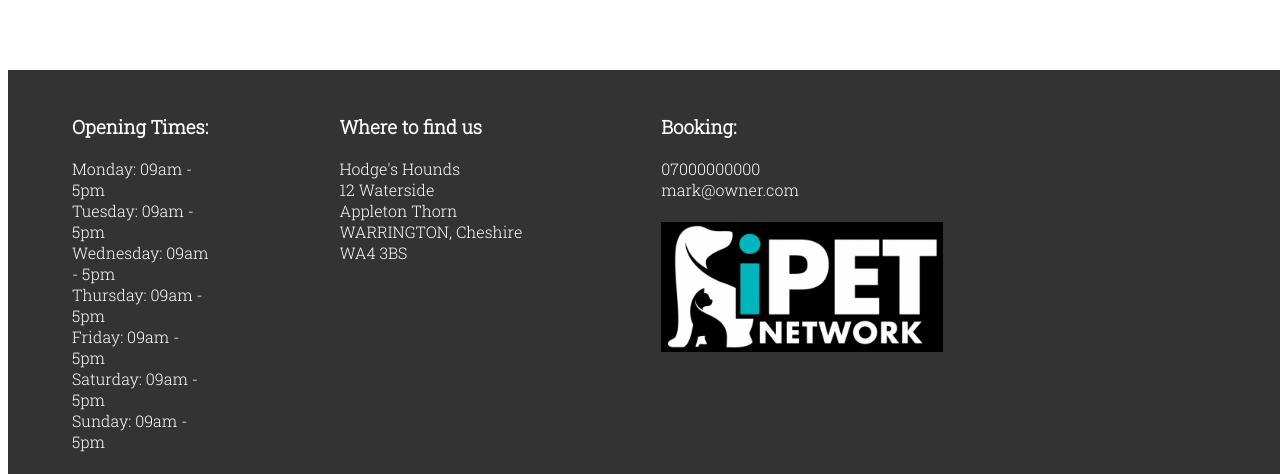
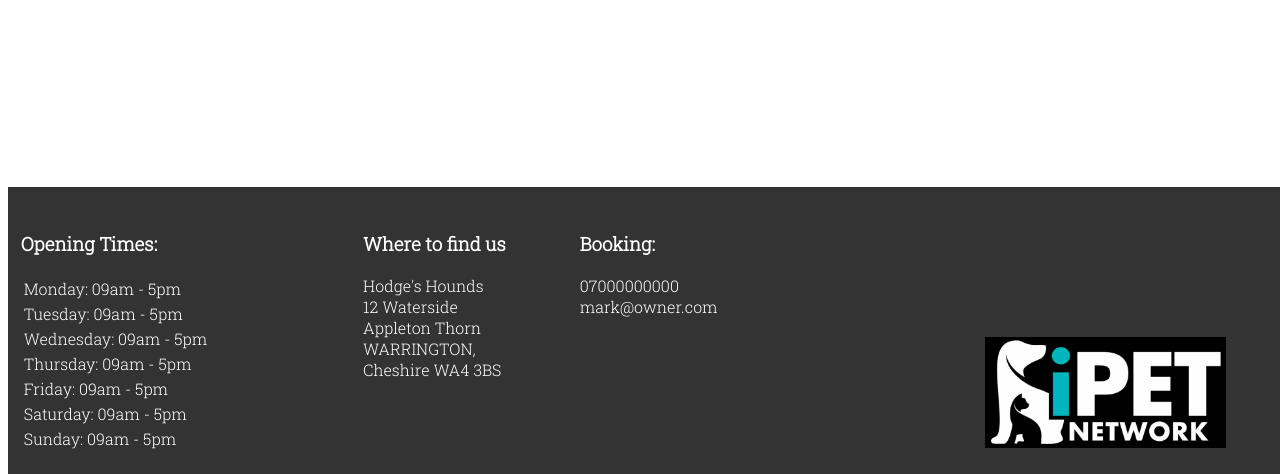
Before and after one commit to ClaireAdele/HodgesHounds, a React (Create React App) app: page /contact in a window 1280 px wide. Shown: the part 659-1133 px from the top of the page. Built offline with nearby package versions, Linux system fonts and the light colour scheme; no server answers; a web font is replaced by a local one.

Commit message:
fixed deletion button + some styling issues

```diff
--- a/src/App.css
+++ b/src/App.css
@@ -22,11 +22,11 @@ h3 {
 }
 
 text {
-    font-family: "Roboto Slab"
+    font-family: "Roboto Slab";
 }
 
 p {
-    font-family: "Roboto Slab"
+    font-family: "Roboto Slab";
 }
 
 
@@ -72,7 +72,7 @@ a:hover {
     font-size: medium;
     display: flex;
     flex-direction: row;
-    justify-content: flex-start;
+    justify-content: flex-end;
     bottom: 0;
     left: 0;
     width: 100%;
@@ -83,13 +83,25 @@ a:hover {
 }
 
 .bottom-info {
-    margin: 2% 5% 2% 5%;
+    margin: 2% 3% 2% 1%;
     display: flex;
     flex-direction: column;
-    justify-content: flex-start;
+    padding: 0 0 0 0;
 }
 
 #iPet {
     margin-top: 4%;
     max-width: 50%;
+    margin-left: 45%;
 }
+
+#opening-times {
+    table-layout: fixed;
+    width: 35%;
+    font-family: "Roboto Slab";
+}
+
+#img-link {
+    display: flex;
+    flex-direction: column-reverse;
+}
--- a/src/BottomInfo.js
+++ b/src/BottomInfo.js
@@ -4,16 +4,18 @@ import ipetNetwork from "./Images/img_6096.png";
 export default function BottomInfo() {
     return (
         <div id="bottom-container">
-            <div class="bottom-info">
 
+<div class="bottom-info" id="opening-times">
             <h3> Opening Times:</h3>
-                <text>Monday: 09am - 5pm</text>
-                <text>Tuesday: 09am - 5pm</text>
-                <text>Wednesday: 09am - 5pm</text>
-                <text>Thursday: 09am - 5pm</text>
-                <text>Friday: 09am - 5pm</text>
-                <text>Saturday: 09am - 5pm</text>
-                <text>Sunday: 09am - 5pm</text>
+            <table>
+                <tr><td>Monday: 09am - 5pm</td></tr>
+                <tr><td>Tuesday: 09am - 5pm</td></tr>
+                <tr><td>Wednesday: 09am - 5pm</td></tr>
+                <tr><td>Thursday: 09am - 5pm</td></tr>
+                <tr><td>Friday: 09am - 5pm</td></tr>
+                <tr><td>Saturday: 09am - 5pm</td></tr>
+                <tr><td>Sunday: 09am - 5pm</td></tr>
+            </table>
             </div>
 
             <div class="bottom-info">
@@ -28,9 +30,11 @@ export default function BottomInfo() {
             <h3>Booking:</h3>
             <text>07000000000</text>
             <text>mark@owner.com</text>
+            </div>
+
+            <div class="bottom-info" id="img-link">
             <a href="https://www.ipetnetwork.co.uk/quality-assurance/policies-and-procedures/"><img src={ipetNetwork} id="iPet"></img></a>
             </div>
-
         </div>
     )
 }
--- a/src/components/Login/Login.css
+++ b/src/components/Login/Login.css
@@ -1,3 +1,3 @@
-#login-container {
+.login-container {
     margin-bottom: 50%;
 }
--- a/src/components/Login/LoginOwner.js
+++ b/src/components/Login/LoginOwner.js
@@ -44,11 +44,11 @@ export default class LoginOwner extends Component {
         console.log(this.state.mark)
         return (
             this.state.mark ?
-            <div id="login-container">
+            <div class="login-container">
                 <button onClick={this.handleLogout}>Sign-Out</button>
             </div>
             :
-            <div id="login-container">
+            <div class="login-container">
                 <form>
                 <input type="text" placeholder="email" onChange={this.handleChangeEmail}/>
                 <input type="text" placeholder="password" onChange={this.handleChangePassword}/>
--- a/src/components/PricingServices/DeleteService.js
+++ b/src/components/PricingServices/DeleteService.js
@@ -3,15 +3,14 @@ import { firestore } from "../../Util-Functions/config";
 
 export default function DeleteService(props) {
 
-    const service = props.props.service;
-    const arrayServices = props.props.arrayServices;
+    const service = props.service;
+    const arrayServices = props.arrayServices;
     const indexService = arrayServices.indexOf(service)
 
     const handleDelete = (event) => {
         event.preventDefault();
-        const dbRef = firestore.collection("services").doc("services-pricing");
         arrayServices.splice(indexService, 1);
-        dbRef.update({services : arrayServices});
+        props.deleteService(arrayServices);
     }
 
     return (
--- a/src/components/PricingServices/PricingServices.css
+++ b/src/components/PricingServices/PricingServices.css
@@ -1,6 +1,7 @@
 #pricingServices-container {
     display: flex;
     flex-direction: column;
+    align-items: center;
     margin-bottom: 40%;
 }
 
@@ -19,3 +20,10 @@
     flex-direction: column;
     align-items: center;
 }
+
+.prices-table {
+    font-family: "Roboto Slab";
+    table-layout: fixed;
+    width: 70%;
+    margin-left: auto;
+}
--- a/src/components/PricingServices/PricingServices.js
+++ b/src/components/PricingServices/PricingServices.js
@@ -48,6 +48,12 @@ export default class PricingServices extends Component {
         this.setState((currentState) => { return { displayedServices : [...currentState.displayedServices, { service : this.state.service, price: this.state.price}]}})
     }
 
+    deleteService = (arrayServices) => {
+        const dbRef = firestore.collection("services").doc("services-pricing");
+        dbRef.update({services : arrayServices});
+        this.setState({displayedServices : arrayServices});
+    }
+
     render() {
         return (
             this.state.mark ?
@@ -55,7 +61,7 @@ export default class PricingServices extends Component {
             <div class="services-list">
             <h1>Our Services</h1>
             {this.state.displayedServices.map((service) => {
-                return <div><text>{service.service}</text> <text>£{service.price}</text> <DeleteService props={{service, arrayServices : this.state.displayedServices}}></DeleteService></div>
+                return <table class="prices-table"><tr><td>{service.service}</td><td>£{service.price}</td><td><DeleteService service={service} arrayServices={this.state.displayedServices} deleteService={this.deleteService}></DeleteService></td></tr></table>
             })}
             <form onSubmit={this.handleSubmit}>
             <input type="text" placeholder="type in new service" onChange={this.handleInputChangeService} name="service"></input>
@@ -83,7 +89,7 @@ export default class PricingServices extends Component {
             <div class="services-list">
             <h1>Our Services</h1>
             {this.state.displayedServices.map((service) => {
-                return <div><text>{service.service}</text> <text>£{service.price}</text></div>
+                return <table class="prices-table"><tr><td>{service.service}</td><td>£{service.price}</td></tr></table>
             })}
             </div>
             <div id="textServices">
```
